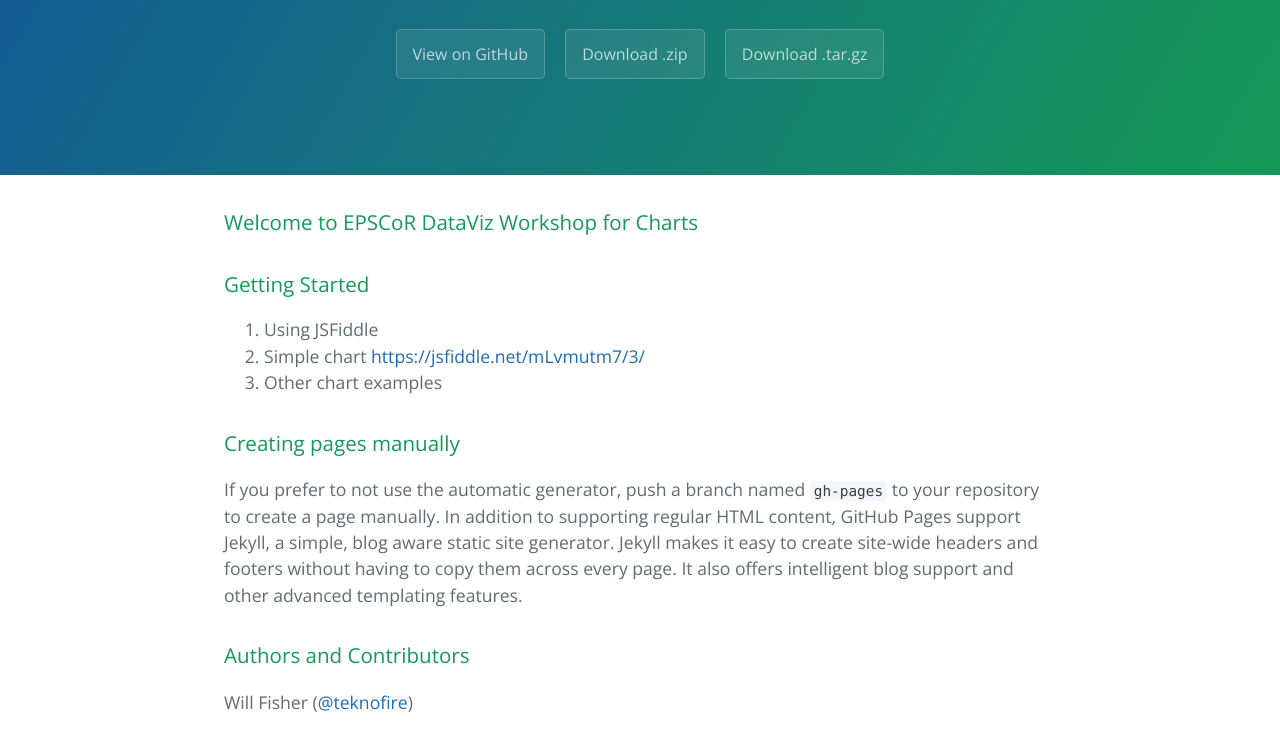
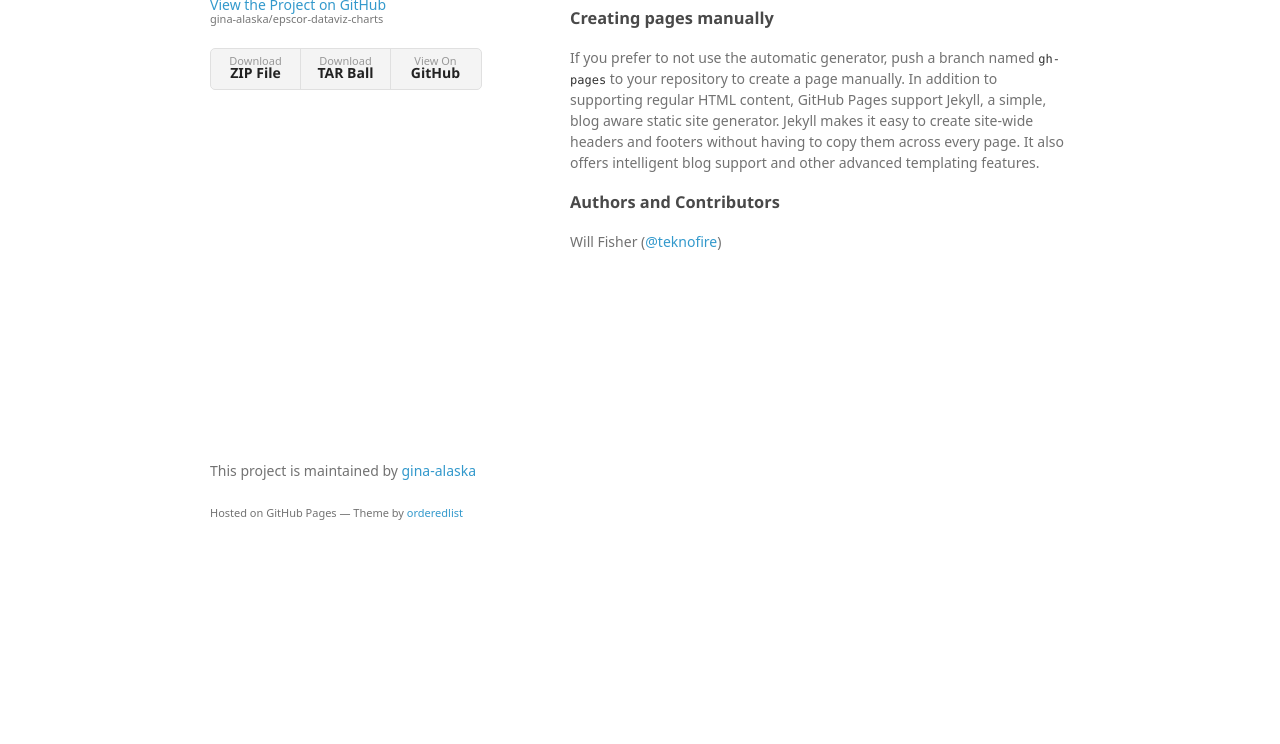
Before and after one commit to gina-alaska/epscor-dataviz-charts, a plain HTML site: page index.html in a window 1280 px wide. Shown: the part 208-952 px from the top of the page. After the commit the page ends 800 px from the top, so only its background shows below. Drawn offline with nearby package versions, Linux system fonts and the light colour scheme; a web font is replaced by a local one.

Commit message:
Create gh-pages branch via GitHub

```diff
--- a/index.html
+++ b/index.html
@@ -1,25 +1,34 @@
-<!DOCTYPE html>
-<html lang="en-us">
+<!doctype html>
+<html>
   <head>
-    <meta charset="UTF-8">
-    <title>Epscor-dataviz-charts by gina-alaska</title>
-    <meta name="viewport" content="width=device-width, initial-scale=1">
-    <link rel="stylesheet" type="text/css" href="stylesheets/normalize.css" media="screen">
-    <link href='https://fonts.googleapis.com/css?family=Open+Sans:400,700' rel='stylesheet' type='text/css'>
-    <link rel="stylesheet" type="text/css" href="stylesheets/stylesheet.css" media="screen">
-    <link rel="stylesheet" type="text/css" href="stylesheets/github-light.css" media="screen">
+    <meta charset="utf-8">
+    <meta http-equiv="X-UA-Compatible" content="chrome=1">
+    <title>EPSCoR DataViz Workshop - Charts by gina-alaska</title>
+
+    <link rel="stylesheet" href="stylesheets/styles.css">
+    <link rel="stylesheet" href="stylesheets/github-light.css">
+    <meta name="viewport" content="width=device-width">
+    <!--[if lt IE 9]>
+    <script src="//html5shiv.googlecode.com/svn/trunk/html5.js"></script>
+    <![endif]-->
   </head>
   <body>
-    <section class="page-header">
-      <h1 class="project-name">Epscor-dataviz-charts</h1>
-      <h2 class="project-tagline">Site to show examples for the EPSCoR DataViz workshop</h2>
-      <a href="https://github.com/gina-alaska/epscor-dataviz-charts" class="btn">View on GitHub</a>
-      <a href="https://github.com/gina-alaska/epscor-dataviz-charts/zipball/master" class="btn">Download .zip</a>
-      <a href="https://github.com/gina-alaska/epscor-dataviz-charts/tarball/master" class="btn">Download .tar.gz</a>
-    </section>
+    <div class="wrapper">
+      <header>
+        <h1>EPSCoR DataViz Workshop - Charts</h1>
+        <p>Site to show examples for the EPSCoR DataViz workshop</p>
 
-    <section class="main-content">
-      <h3>
+        <p class="view"><a href="https://github.com/gina-alaska/epscor-dataviz-charts">View the Project on GitHub <small>gina-alaska/epscor-dataviz-charts</small></a></p>
+
+
+        <ul>
+          <li><a href="https://github.com/gina-alaska/epscor-dataviz-charts/zipball/master">Download <strong>ZIP File</strong></a></li>
+          <li><a href="https://github.com/gina-alaska/epscor-dataviz-charts/tarball/master">Download <strong>TAR Ball</strong></a></li>
+          <li><a href="https://github.com/gina-alaska/epscor-dataviz-charts">View On <strong>GitHub</strong></a></li>
+        </ul>
+      </header>
+      <section>
+        <h3>
 <a id="welcome-to-epscor-dataviz-workshop-for-charts" class="anchor" href="#welcome-to-epscor-dataviz-workshop-for-charts" aria-hidden="true"><span class="octicon octicon-link"></span></a>Welcome to EPSCoR DataViz Workshop for Charts</h3>
 
 <h3>
@@ -41,15 +50,13 @@
 <a id="authors-and-contributors" class="anchor" href="#authors-and-contributors" aria-hidden="true"><span class="octicon octicon-link"></span></a>Authors and Contributors</h3>
 
 <p>Will Fisher (<a href="https://github.com/teknofire" class="user-mention">@teknofire</a>)</p>
-
-      <footer class="site-footer">
-        <span class="site-footer-owner"><a href="https://github.com/gina-alaska/epscor-dataviz-charts">Epscor-dataviz-charts</a> is maintained by <a href="https://github.com/gina-alaska">gina-alaska</a>.</span>
-
-        <span class="site-footer-credits">This page was generated by <a href="https://pages.github.com">GitHub Pages</a> using the <a href="https://github.com/jasonlong/cayman-theme">Cayman theme</a> by <a href="https://twitter.com/jasonlong">Jason Long</a>.</span>
+      </section>
+      <footer>
+        <p>This project is maintained by <a href="https://github.com/gina-alaska">gina-alaska</a></p>
+        <p><small>Hosted on GitHub Pages &mdash; Theme by <a href="https://github.com/orderedlist">orderedlist</a></small></p>
       </footer>
-
-    </section>
-
+    </div>
+    <script src="javascripts/scale.fix.js"></script>
 
   </body>
 </html>
--- /dev/null
+++ b/javascripts/scale.fix.js
@@ -0,0 +1,17 @@
+var metas = document.getElementsByTagName('meta');
+var i;
+if (navigator.userAgent.match(/iPhone/i)) {
+  for (i=0; i<metas.length; i++) {
+    if (metas[i].name == "viewport") {
+      metas[i].content = "width=device-width, minimum-scale=1.0, maximum-scale=1.0";
+    }
+  }
+  document.addEventListener("gesturestart", gestureStart, false);
+}
+function gestureStart() {
+  for (i=0; i<metas.length; i++) {
+    if (metas[i].name == "viewport") {
+      metas[i].content = "width=device-width, minimum-scale=0.25, maximum-scale=1.6";
+    }
+  }
+}
--- a/params.json
+++ b/params.json
@@ -1 +1 @@
-{"name":"Epscor-dataviz-charts","tagline":"Site to show examples for the EPSCoR DataViz workshop","body":"### Welcome to EPSCoR DataViz Workshop for Charts\r\n\r\n### Getting Started\r\n\r\n1. Using JSFiddle\r\n1. Simple chart https://jsfiddle.net/mLvmutm7/3/\r\n1. Other chart examples\r\n\r\n### Creating pages manually\r\nIf you prefer to not use the automatic generator, push a branch named `gh-pages` to your repository to create a page manually. In addition to supporting regular HTML content, GitHub Pages support Jekyll, a simple, blog aware static site generator. Jekyll makes it easy to create site-wide headers and footers without having to copy them across every page. It also offers intelligent blog support and other advanced templating features.\r\n\r\n### Authors and Contributors\r\n\r\nWill Fisher (@teknofire)\r\n\r\n","google":"","note":"Don't delete this file! It's used internally to help with page regeneration."}
+{"name":"EPSCoR DataViz Workshop - Charts","tagline":"Site to show examples for the EPSCoR DataViz workshop","body":"### Welcome to EPSCoR DataViz Workshop for Charts\r\n\r\n### Getting Started\r\n\r\n1. Using JSFiddle\r\n1. Simple chart https://jsfiddle.net/mLvmutm7/3/\r\n1. Other chart examples\r\n\r\n### Creating pages manually\r\nIf you prefer to not use the automatic generator, push a branch named `gh-pages` to your repository to create a page manually. In addition to supporting regular HTML content, GitHub Pages support Jekyll, a simple, blog aware static site generator. Jekyll makes it easy to create site-wide headers and footers without having to copy them across every page. It also offers intelligent blog support and other advanced templating features.\r\n\r\n### Authors and Contributors\r\n\r\nWill Fisher (@teknofire)\r\n\r\n","google":"","note":"Don't delete this file! It's used internally to help with page regeneration."}
--- /dev/null
+++ b/stylesheets/styles.css
@@ -0,0 +1,324 @@
+@font-face {
+  font-family: 'Noto Sans';
+  font-weight: 400;
+  font-style: normal;
+  src: url('../fonts/Noto-Sans-regular/Noto-Sans-regular.eot');
+  src: url('../fonts/Noto-Sans-regular/Noto-Sans-regular.eot?#iefix') format('embedded-opentype'),
+       local('Noto Sans'),
+       local('Noto-Sans-regular'),
+       url('../fonts/Noto-Sans-regular/Noto-Sans-regular.woff2') format('woff2'),
+       url('../fonts/Noto-Sans-regular/Noto-Sans-regular.woff') format('woff'),
+       url('../fonts/Noto-Sans-regular/Noto-Sans-regular.ttf') format('truetype'),
+       url('../fonts/Noto-Sans-regular/Noto-Sans-regular.svg#NotoSans') format('svg');
+}
+
+@font-face {
+  font-family: 'Noto Sans';
+  font-weight: 700;
+  font-style: normal;
+  src: url('../fonts/Noto-Sans-700/Noto-Sans-700.eot');
+  src: url('../fonts/Noto-Sans-700/Noto-Sans-700.eot?#iefix') format('embedded-opentype'),
+       local('Noto Sans Bold'),
+       local('Noto-Sans-700'),
+       url('../fonts/Noto-Sans-700/Noto-Sans-700.woff2') format('woff2'),
+       url('../fonts/Noto-Sans-700/Noto-Sans-700.woff') format('woff'),
+       url('../fonts/Noto-Sans-700/Noto-Sans-700.ttf') format('truetype'),
+       url('../fonts/Noto-Sans-700/Noto-Sans-700.svg#NotoSans') format('svg');
+}
+
+@font-face {
+  font-family: 'Noto Sans';
+  font-weight: 400;
+  font-style: italic;
+  src: url('../fonts/Noto-Sans-italic/Noto-Sans-italic.eot');
+  src: url('../fonts/Noto-Sans-italic/Noto-Sans-italic.eot?#iefix') format('embedded-opentype'),
+       local('Noto Sans Italic'),
+       local('Noto-Sans-italic'),
+       url('../fonts/Noto-Sans-italic/Noto-Sans-italic.woff2') format('woff2'),
+       url('../fonts/Noto-Sans-italic/Noto-Sans-italic.woff') format('woff'),
+       url('../fonts/Noto-Sans-italic/Noto-Sans-italic.ttf') format('truetype'),
+       url('../fonts/Noto-Sans-italic/Noto-Sans-italic.svg#NotoSans') format('svg');
+}
+
+@font-face {
+  font-family: 'Noto Sans';
+  font-weight: 700;
+  font-style: italic;
+  src: url('../fonts/Noto-Sans-700italic/Noto-Sans-700italic.eot');
+  src: url('../fonts/Noto-Sans-700italic/Noto-Sans-700italic.eot?#iefix') format('embedded-opentype'),
+       local('Noto Sans Bold Italic'),
+       local('Noto-Sans-700italic'),
+       url('../fonts/Noto-Sans-700italic/Noto-Sans-700italic.woff2') format('woff2'),
+       url('../fonts/Noto-Sans-700italic/Noto-Sans-700italic.woff') format('woff'),
+       url('../fonts/Noto-Sans-700italic/Noto-Sans-700italic.ttf') format('truetype'),
+       url('../fonts/Noto-Sans-700italic/Noto-Sans-700italic.svg#NotoSans') format('svg');
+}
+
+body {
+  background-color: #fff;
+  padding:50px;
+  font: 14px/1.5 "Noto Sans", "Helvetica Neue", Helvetica, Arial, sans-serif;
+  color:#727272;
+  font-weight:400;
+}
+
+h1, h2, h3, h4, h5, h6 {
+  color:#222;
+  margin:0 0 20px;
+}
+
+p, ul, ol, table, pre, dl {
+  margin:0 0 20px;
+}
+
+h1, h2, h3 {
+  line-height:1.1;
+}
+
+h1 {
+  font-size:28px;
+}
+
+h2 {
+  color:#393939;
+}
+
+h3, h4, h5, h6 {
+  color:#494949;
+}
+
+a {
+  color:#39c;
+  text-decoration:none;
+}
+
+a:hover {
+  color:#069;
+}
+
+a small {
+  font-size:11px;
+  color:#777;
+  margin-top:-0.3em;
+  display:block;
+}
+
+a:hover small {
+  color:#777;
+}
+
+.wrapper {
+  width:860px;
+  margin:0 auto;
+}
+
+blockquote {
+  border-left:1px solid #e5e5e5;
+  margin:0;
+  padding:0 0 0 20px;
+  font-style:italic;
+}
+
+code, pre {
+  font-family:Monaco, Bitstream Vera Sans Mono, Lucida Console, Terminal, Consolas, Liberation Mono, DejaVu Sans Mono, Courier New, monospace;
+  color:#333;
+  font-size:12px;
+}
+
+pre {
+  padding:8px 15px;
+  background: #f8f8f8;
+  border-radius:5px;
+  border:1px solid #e5e5e5;
+  overflow-x: auto;
+}
+
+table {
+  width:100%;
+  border-collapse:collapse;
+}
+
+th, td {
+  text-align:left;
+  padding:5px 10px;
+  border-bottom:1px solid #e5e5e5;
+}
+
+dt {
+  color:#444;
+  font-weight:700;
+}
+
+th {
+  color:#444;
+}
+
+img {
+  max-width:100%;
+}
+
+header {
+  width:270px;
+  float:left;
+  position:fixed;
+  -webkit-font-smoothing:subpixel-antialiased;
+}
+
+header ul {
+  list-style:none;
+  height:40px;
+  padding:0;
+  background: #f4f4f4;
+  border-radius:5px;
+  border:1px solid #e0e0e0;
+  width:270px;
+}
+
+header li {
+  width:89px;
+  float:left;
+  border-right:1px solid #e0e0e0;
+  height:40px;
+}
+
+header li:first-child a {
+  border-radius:5px 0 0 5px;
+}
+
+header li:last-child a {
+  border-radius:0 5px 5px 0;
+}
+
+header ul a {
+  line-height:1;
+  font-size:11px;
+  color:#999;
+  display:block;
+  text-align:center;
+  padding-top:6px;
+  height:34px;
+}
+
+header ul a:hover {
+  color:#999;
+}
+
+header ul a:active {
+  background-color:#f0f0f0;
+}
+
+strong {
+  color:#222;
+  font-weight:700;
+}
+
+header ul li + li + li {
+  border-right:none;
+  width:89px;
+}
+
+header ul a strong {
+  font-size:14px;
+  display:block;
+  color:#222;
+}
+
+section {
+  width:500px;
+  float:right;
+  padding-bottom:50px;
+}
+
+small {
+  font-size:11px;
+}
+
+hr {
+  border:0;
+  background:#e5e5e5;
+  height:1px;
+  margin:0 0 20px;
+}
+
+footer {
+  width:270px;
+  float:left;
+  position:fixed;
+  bottom:50px;
+  -webkit-font-smoothing:subpixel-antialiased;
+}
+
+@media print, screen and (max-width: 960px) {
+
+  div.wrapper {
+    width:auto;
+    margin:0;
+  }
+
+  header, section, footer {
+    float:none;
+    position:static;
+    width:auto;
+  }
+
+  header {
+    padding-right:320px;
+  }
+
+  section {
+    border:1px solid #e5e5e5;
+    border-width:1px 0;
+    padding:20px 0;
+    margin:0 0 20px;
+  }
+
+  header a small {
+    display:inline;
+  }
+
+  header ul {
+    position:absolute;
+    right:50px;
+    top:52px;
+  }
+}
+
+@media print, screen and (max-width: 720px) {
+  body {
+    word-wrap:break-word;
+  }
+
+  header {
+    padding:0;
+  }
+
+  header ul, header p.view {
+    position:static;
+  }
+
+  pre, code {
+    word-wrap:normal;
+  }
+}
+
+@media print, screen and (max-width: 480px) {
+  body {
+    padding:15px;
+  }
+
+  header ul {
+    width:99%;
+  }
+
+  header li, header ul li + li + li {
+    width:33%;
+  }
+}
+
+@media print {
+  body {
+    padding:0.4in;
+    font-size:12pt;
+    color:#444;
+  }
+}
```
